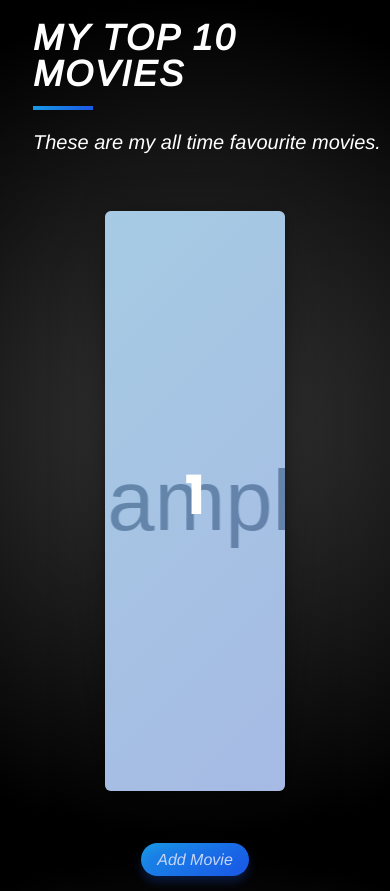
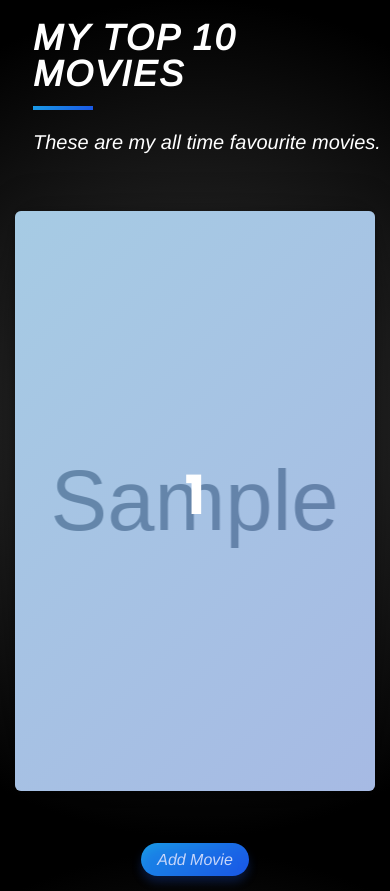
Before and after one commit to polonium31/top-100-movies-of-all-time, a Flask app: page / in a window 390 px wide. Run offline with Flask 2, Linux system fonts and the light colour scheme; tables that the repository leaves empty hold one stand-in row (values such as "Sample post"); grey boxes marked "Sample" are stand-in pictures; some libraries are stand-ins or nearby versions.

Commit message:
changes in responsive screen

```diff
--- a/static/css/styles.css
+++ b/static/css/styles.css
@@ -68,8 +68,9 @@
  .card {
 	 color: inherit;
 	 cursor: pointer;
-	 width: calc(40% - 3rem);
-	 min-width: calc(40% - 3rem);
+	 width: 40%;
+
+	 /*min-width: calc(50%);*/
 	 height: 580px;
 	 min-height: 480px;
 	 perspective: 1000px;
@@ -77,17 +78,24 @@
 	 position: relative;
 	 color: black;
 }
- @media screen and (max-width: 800px) {
+  @media screen and (max-width: 980px) {
 	 .card {
-		 width: 80%;
+		 width: 65%;
 
 	}
 }
- @media screen and (max-width: 500px) {
+ @media screen and (max-width: 800px) {
 	 .card {
-		 width: 50%;
+		 width: 60%;
+
 	}
 }
+ @media screen and (max-width: 540px) {
+	 .card {
+		 width: 100%;
+	}
+}
+
  .front, .back {
 	 display: flex;
 	 border-radius: 6px;
```
Also changed, not shown: readme.md, static/images/website_image.png (renamed from static/images/My Top 10 Movies.png).
